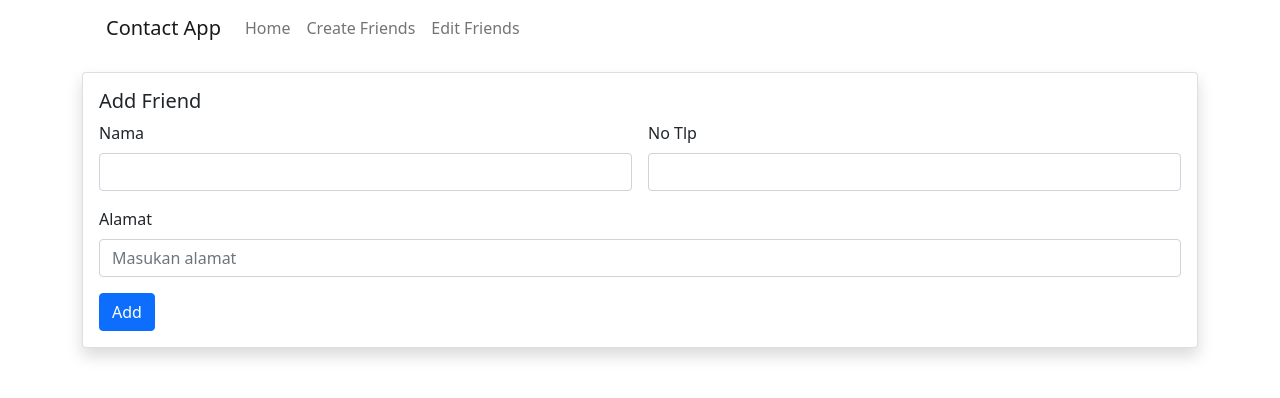
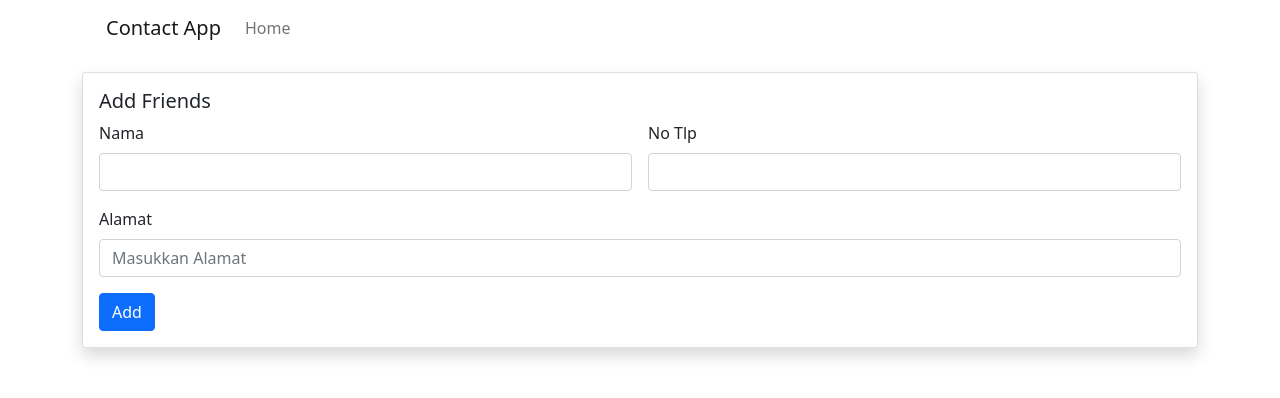
Before and after one commit to lenynuroktaviani/laravelapi-vueui, a Vue app: page /#/Createfriends in a window 1280 px wide. Shown: the top 398 px of the page. Built offline with nearby package versions, Linux system fonts and the light colour scheme.

Commit message:
tugas pertemuan 5

```diff
--- a/src/components/Navbar.vue
+++ b/src/components/Navbar.vue
@@ -19,12 +19,12 @@
           <li class="nav-item">
             <router-link class="nav-link" to="/">Home</router-link>
           </li>
-          <li class="nav-item">
+          <!-- <li class="nav-item">
             <router-link class="nav-link" to="/createfriends">Create Friends</router-link>
           </li>
           <li class="nav-item">
            <router-link class="nav-link" to="/editfriends">Edit Friends</router-link>
-          </li>
+          </li> -->
         </ul>
       </div>
     </div>
--- a/src/views/friends/Createfriends.vue
+++ b/src/views/friends/Createfriends.vue
@@ -1,24 +1,31 @@
 <template>
 <div class="card shadow mt-3">
   <div class="card-body">
-      <h5 class="card-title">Add Friend</h5>
-      <form class="row g-3">
+    <h5 class="card-title">Add Friends</h5>
+     <form class="row g-3" @submit.prevent="store">
   <div class="col-md-6">
     <label for="inputEmail4" class="form-label">Nama</label>
-          <input type="Text" class="form-control" id="inputEmail4" />
+    <input type="text" class="form-control" id="inputEmail4"
+    v-model="friend.nama" />
+      <div class="alert alert-danger" v-if="validation.nama">
+        {{ validation.nama[0] }}
+      </div>
   </div>
   <div class="col-md-6">
     <label for="inputPassword4" class="form-label">No Tlp</label>
-          <input type="number" class="form-control" id="inputPassword4" />
+    <input type="number" class="form-control" id="inputPassword4"
+    v-model="friend.no_tlp"/>
+    <div class="alert alert-danger" v-if="validation.no_tlp">
+        {{ validation.no_tlp[0] }}
+      </div>
   </div>
   <div class="col-12">
     <label for="inputAddress" class="form-label">Alamat</label>
-          <input
-            type="text"
-            class="form-control"
-            id="inputAddress"
-            placeholder="Masukan alamat"
-          />
+    <input type="text" class="form-control" id="inputAddress" placeholder="Masukkan Alamat"
+    v-model="friend.alamat" />
+    <div class="alert alert-danger" v-if="validation.alamat">
+        {{ validation.alamat[0] }}
+      </div>
   </div>
 
   <div class="col-12">
@@ -27,4 +34,43 @@
 </form>
   </div>
 </div>
+
 </template>
+<script>
+import { reactive, ref } from 'vue';
+import { useRouter } from 'vue-router'
+import axios from 'axios'
+export default {
+  setup() {
+    const friend = reactive({
+      nama: '',
+      no_tlp: '',
+      alamat: ''
+    })
+    const validation = ref([])
+    const router = useRouter()
+    function store(){
+      let nama = friend.nama
+      let no_tlp = friend.no_tlp
+      let alamat = friend.alamat
+      axios.post('http://127.0.0.1:8000/api/friends', {
+        nama: nama,
+        no_tlp: no_tlp,
+        alamat: alamat
+      }).then(() => {
+        router.push({
+          name:'Home'
+        })
+      }).catch(error => {
+        console.log(error)
+      })
+    }
+    return {
+      friend,
+      validation,
+      router,
+      store
+    }
+  },
+}
+</script>
```
Lines whose indentation alone changed are shown as unchanged.
